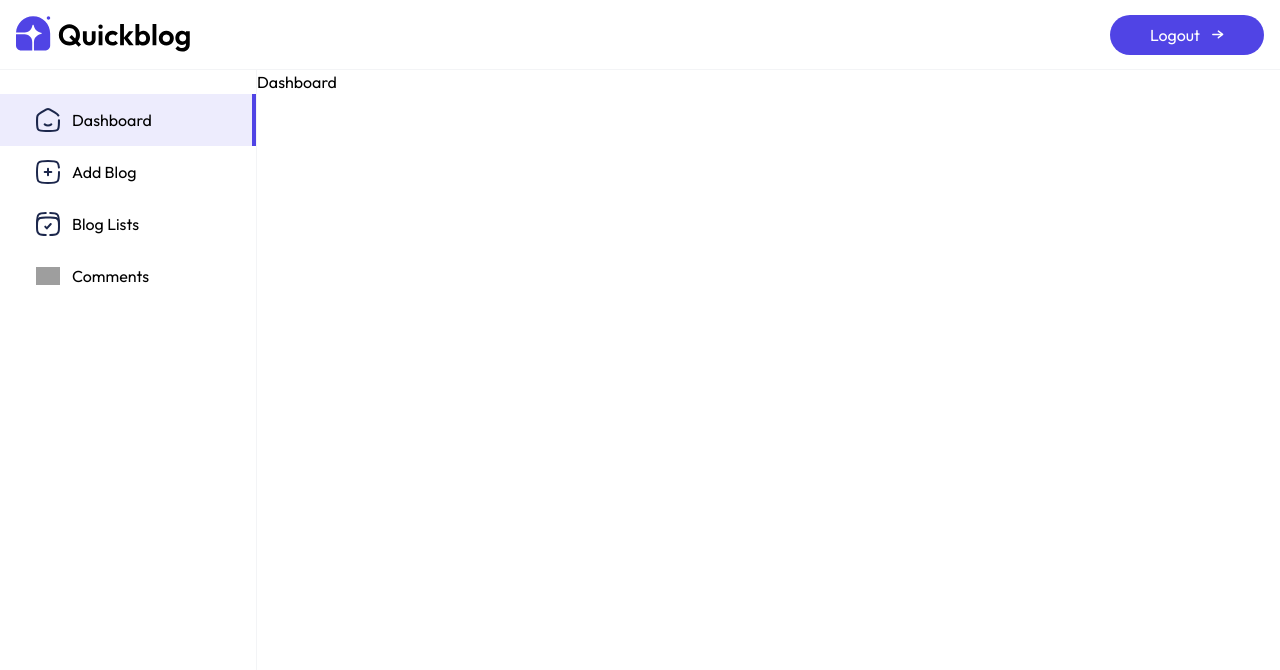
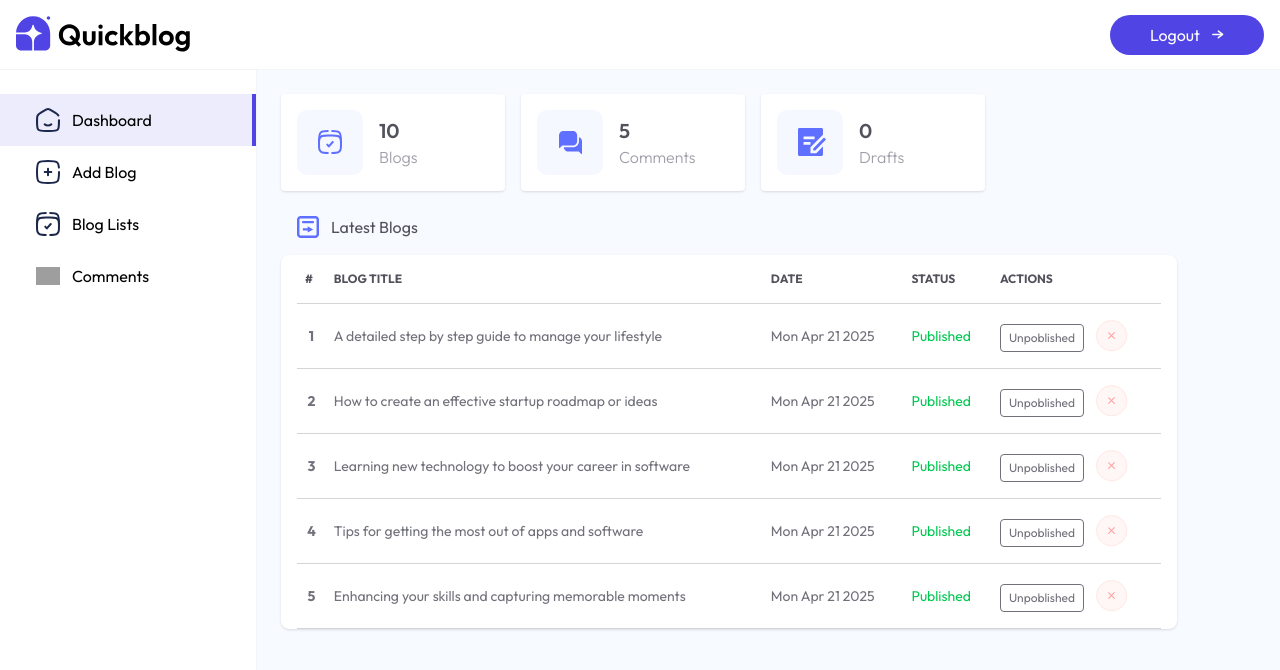
Before and after one commit to ebrahim-2030/mern-blog-app, a React (Vite) app in the folder client/: page /admin in a window 1280 px wide. Shown: the top 670 px of the page. Built offline with nearby package versions, Linux system fonts and the light colour scheme; grey boxes are pictures that could not be loaded.

Commit message:
create Dashboard and BlogList pages ui

```diff
--- /dev/null
+++ b/client/src/components/admin/BlogTableItem.jsx
@@ -0,0 +1,30 @@
+import React from "react";
+import { assets } from "../../assets/assets";
+
+const BlogTableItem = ({ blog, index, fetchBlogs }) => {
+  const { title, createdAt } = blog;
+  const BlogDate = new Date(createdAt);
+
+  return (
+    <tr className="border-y border-zinc-300">
+      <th className="px-2 py-4">{index}</th>
+      <td className="px-2 py-4">{title}</td>
+      <td className="px-2 py-4 max-sm:hidden">{BlogDate.toDateString()}</td>
+      <td className="px-2 py-4 max-sm:hidden">
+        <p
+          className={`${
+            blog.isPublished ? "text-green-500" : "text-orange-700"
+          }`}
+        >
+          {blog.isPublished ? "Published" : "Unpublished"}
+        </p>
+      </td>
+      <td className="flex text-xs gap-3 px-2 py-4 max-sm:hidden">
+          <button className="border px-2 py-0.5 mt-1 rounded cursor-pointer"> {blog.isPublished ? "Unpoblished" : "Published"} </button>
+          <img src={assets.cross_icon} className="w-8 hover:scale-110 transition-all cursor-pointer" alt="" />
+      </td>
+    </tr>
+  );
+};
+
+export default BlogTableItem;
--- a/client/src/pages/admin/Dashboard.jsx
+++ b/client/src/pages/admin/Dashboard.jsx
@@ -1,9 +1,102 @@
-import React from 'react'
+import React, { useEffect, useReducer, useState } from "react";
+import { assets, dashboard_data } from "../../assets/assets";
+import BlogTableItem from "../../components/admin/BlogTableItem";
 
 const Dashboard = () => {
+  // state to store dashboard data
+  const [dashboardData, setDashboardData] = useState({
+    blogs: 0,
+    comments: 0,
+    drafts: 0,
+    recentBlogs: [],
+  });
+
+  // fetch dashboard data
+  const fetchDashboard = async () => {
+    setDashboardData(dashboard_data);
+  };
+
+  useEffect(() => {
+    fetchDashboard();
+  }, []);
+
   return (
-    <div>Dashboard</div>
-  )
-}
+    <div className="flex-1 p-4 md:p-6 bg-blue-50/50">
+      {/* cards section */}
+      <div className="flex flex-wrap gap-4">
+        <div className="flex items-center gap-4 bg-white p-4 min-w-56 rounded shadow cursor-pointer hover:scale-105 transition-all">
+          <img src={assets.dashboard_icon_1} className="" alt="" />
+          <div className="">
+            <p className="text-xl font-semibold text-zinc-600">
+              {dashboardData.blogs}
+            </p>
+            <p className="text-zinc-400 font-light">Blogs</p>
+          </div>
+        </div>
+        <div className="flex items-center gap-4 bg-white p-4 min-w-56 rounded shadow cursor-pointer hover:scale-105 transition-all">
+          <img src={assets.dashboard_icon_2} className="" alt="" />
+          <div className="">
+            <p className="text-xl font-semibold text-zinc-600">
+              {dashboardData.comments}
+            </p>
+            <p className="text-zinc-400 font-light">Comments</p>
+          </div>
+        </div>
+        <div className="flex items-center gap-4 bg-white p-4 min-w-56 rounded shadow cursor-pointer hover:scale-105 transition-all">
+          <img src={assets.dashboard_icon_3} className="" alt="" />
+          <div className="">
+            <p className="text-xl font-semibold text-zinc-600">
+              {dashboardData.drafts}
+            </p>
+            <p className="text-zinc-400 font-light">Drafts</p>
+          </div>
+        </div>
+      </div>
 
-export default Dashboard
+      {/* latest blogs */}
+      <div>
+        <div className="flex items-center gap-3 m-4 mt-6 text-zinc-600">
+          <img src={assets.dashboard_icon_4} alt="" />
+          <p>Latest Blogs</p>
+        </div>
+        <div className="relative max-w-4xl overflow-y-auto bg-white px-4 shadow rounded-lg scroll-auto ">
+          <table className="w-full text-sm text-zinc-500">
+            <thead className="text-xs text-zinc-600 text-left uppercase">
+              <tr>
+                <th scope="col" className="px-2 py-4">
+                  #
+                </th>
+                <th scope="col" className="px-2 py-4">
+                  Blog Title
+                </th>
+                <th scope="col" className="px-2 py-4 max-sm:hidden">
+                  Date
+                </th>
+                <th scope="col" className="px-2 py-4 max-sm:hidden">
+                  Status
+                </th>
+                <th scope="col" className="px-2 py-4 max-sm:hidden">
+                  Actions
+                </th>
+              </tr>
+            </thead>
+            <tbody>
+              {dashboardData.recentBlogs.map((blog, index) => {
+                return (
+                  <BlogTableItem
+                    key={blog._id}
+                    blog={blog}
+                    index={index + 1}
+                    fetchBlogs={fetchDashboard}
+                  />
+                );
+              })}
+            </tbody>
+          </table>
+        </div>
+      </div>
+    </div>
+  );
+};
+
+export default Dashboard;
--- a/client/src/pages/admin/ListBlog.jsx
+++ b/client/src/pages/admin/ListBlog.jsx
@@ -1,9 +1,58 @@
-import React from 'react'
+import React, { useEffect, useState } from "react";
+import { blog_data } from "../../assets/assets";
+import BlogTableItem from "../../components/admin/BlogTableItem";
 
 const ListBlog = () => {
+  const [blogs, setBlogs] = useState([]);
+
+  const fetchBlogs = async () => {
+    setBlogs(blog_data);
+  };
+
+  useEffect(() => {
+    fetchBlogs();
+  }, []);
+
   return (
-    <div>ListBlog</div>
-  )
-}
+    <div className="flex-1 pt-5 px-5 sm:pt-12 sm:pl-16 bg-blue-50/50">
+      <h1 className="mb-4 text-zinc-800 font-medium">All Blogs</h1>
+      <div className="relative max-w-4xl h-4/5 overflow-y-auto bg-white px-4 shadow rounded-lg  ">
+        <table className="w-full text-sm text-zinc-500">
+          <thead className="text-xs text-zinc-600 text-left uppercase">
+            <tr>
+              <th scope="col" className="px-2 py-4">
+                #
+              </th>
+              <th scope="col" className="px-2 py-4">
+                Blog Title
+              </th>
+              <th scope="col" className="px-2 py-4 max-sm:hidden">
+                Date
+              </th>
+              <th scope="col" className="px-2 py-4 max-sm:hidden">
+                Status
+              </th>
+              <th scope="col" className="px-2 py-4 max-sm:hidden">
+                Actions
+              </th>
+            </tr>
+          </thead>
+          <tbody>
+            {blogs.map((blog, index) => {
+              return (
+                <BlogTableItem
+                  key={blog._id}
+                  blog={blog}
+                  index={index + 1}
+                  fetchBlogs={fetchBlogs}
+                />
+              );
+            })}
+          </tbody>
+        </table>
+      </div>
+    </div>
+  );
+};
 
-export default ListBlog
+export default ListBlog;
```
